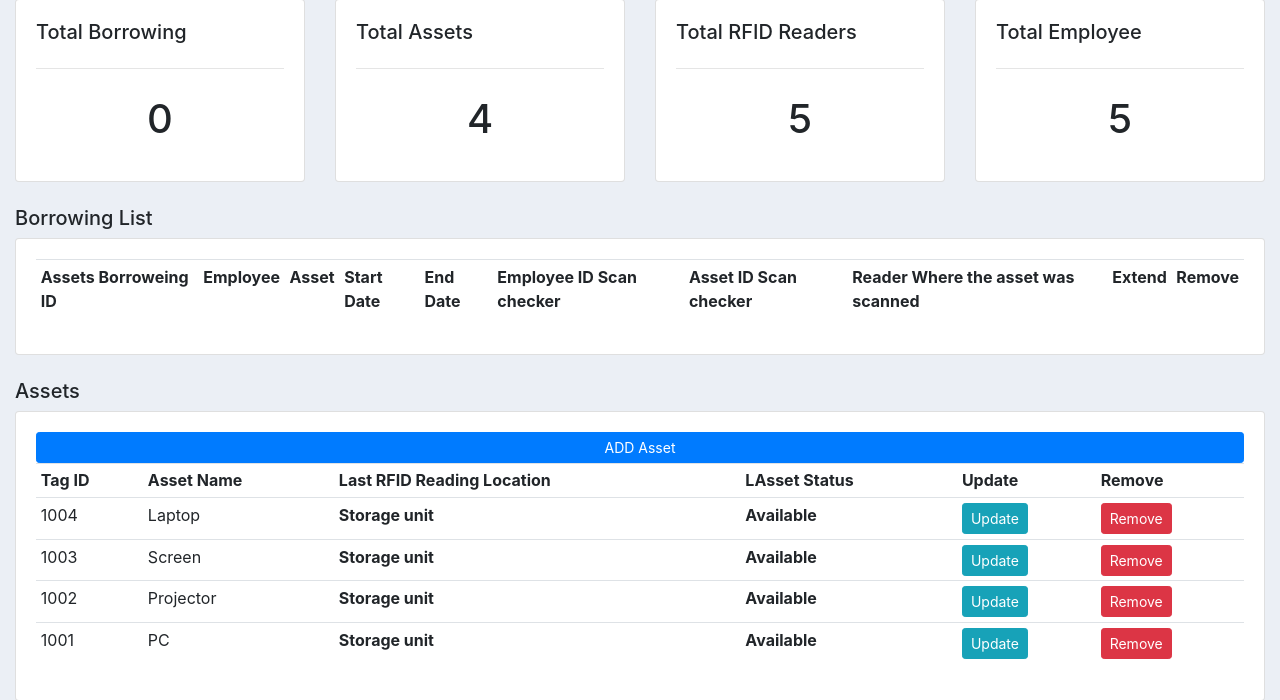
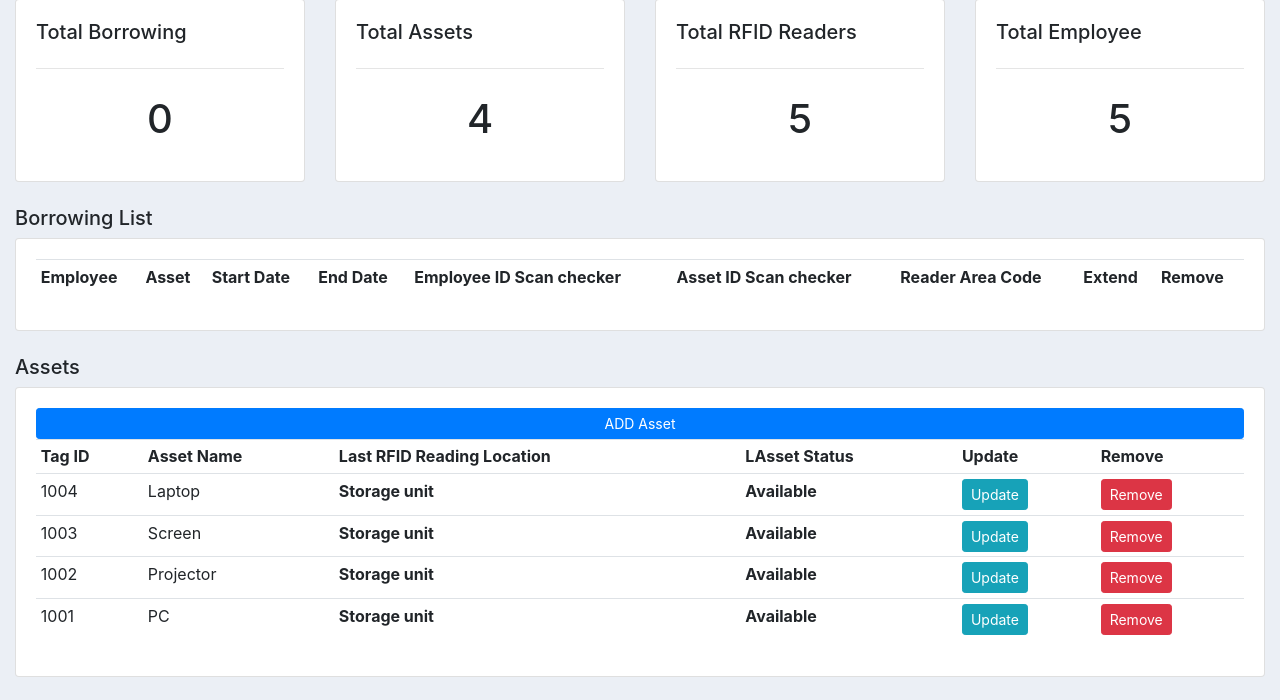
Before and after one commit to khafcb/Assets-Tracking1-main, a Django app: page /subscriber/1/ in a window 1280 px wide. Shown: the part 292-992 px from the top of the page. Run offline with Django 3.2, Linux system fonts and the light colour scheme; a user stored in the database is signed in; data comes from the database, SQL or seed files in the repository; data that the repository does not hold is empty; parts of the project's set-up code (start-up, migrations or seed data) failed here and were passed over; some libraries are stand-ins or nearby versions.

Commit message:
Update subscriber.html

```diff
--- a/assetstracking/templates/assetstracking/subscriber.html
+++ b/assetstracking/templates/assetstracking/subscriber.html
@@ -60,20 +60,18 @@
 
 			<table class="table table-sm">
 				<tr>
-					<th>Assets Borroweing ID</th>
 					<th>Employee</th>
 					<th>Asset</th>
 					<th>Start Date</th>
 					<th>End Date</th>
 					<th>Employee ID Scan checker</th>
 					<th>Asset ID Scan checker</th>
-					<th>Reader Where the asset was scanned</th>
+					<th>Reader Area Code</th>
 					<th>Extend</th>
 					<th>Remove</th>
 				</tr>
 				{% for i in borrowings %}
 				<tr>
-					<td>{{i.borrowing_id}}</td>
 					<td>{{i.employee_id}}</td>
 					<td>{{i.tag_id}}</td>
 					<td>{{i.start_date}}</td>
```
